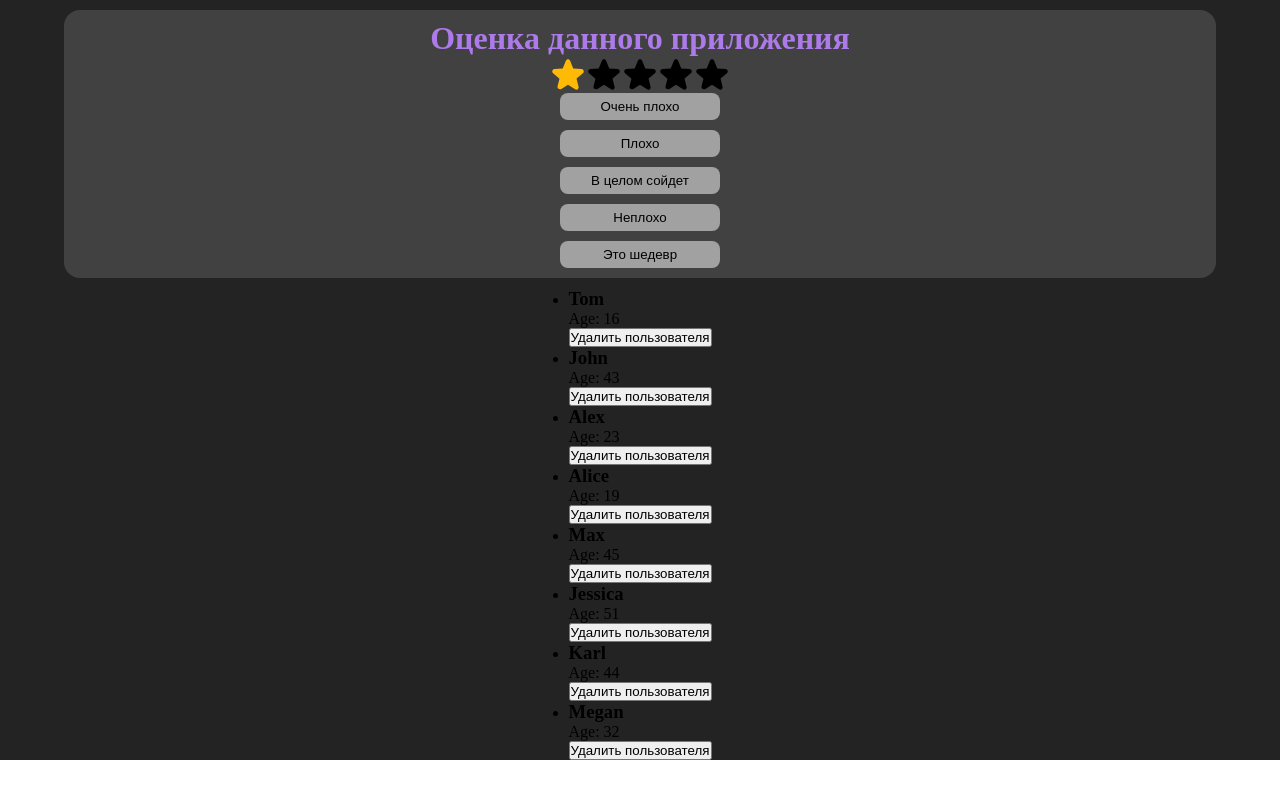
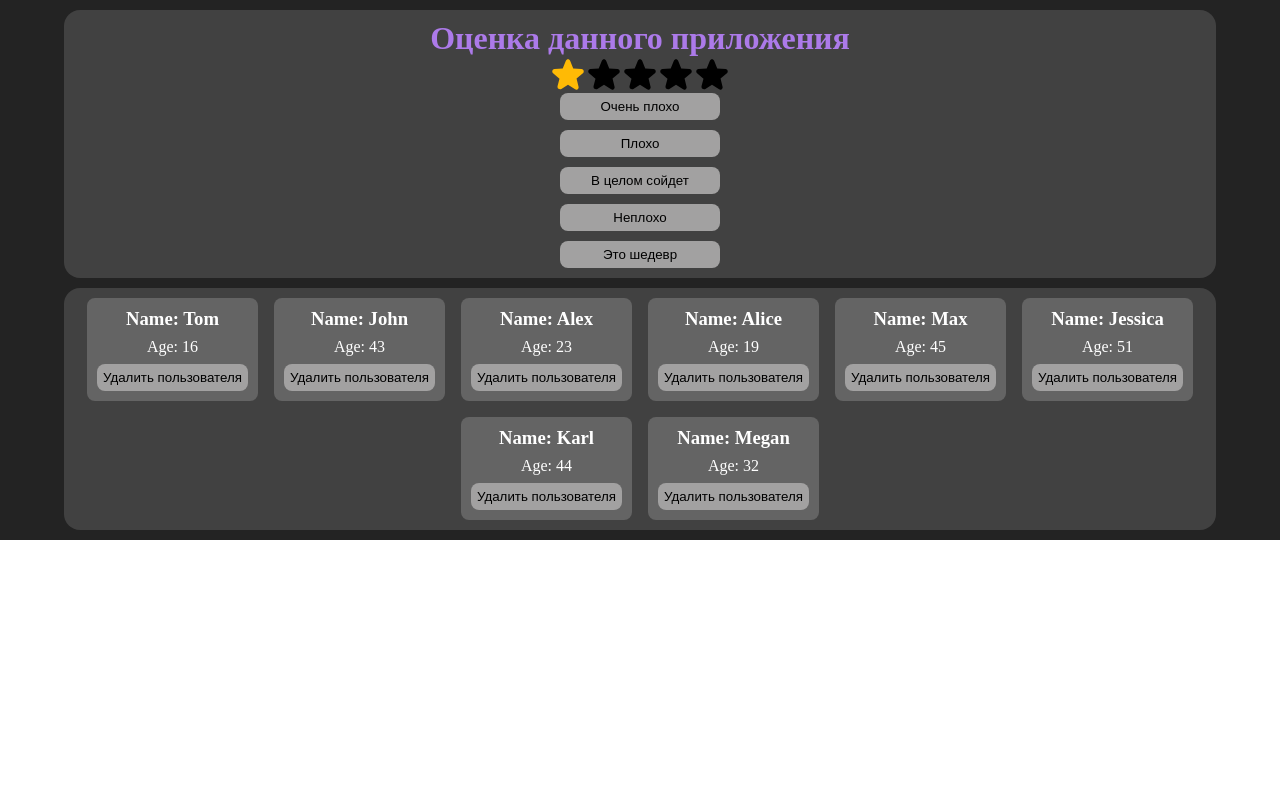
Before and after one commit to WebDevelopmentLearn/ReactLearn, a React (Create React App) app: page / in a window 1280 px wide. Built offline with nearby package versions, Linux system fonts and the light colour scheme.

Commit message:
Правки в стилях рейтинга

```diff
--- a/src/components/List/List.jsx
+++ b/src/components/List/List.jsx
@@ -20,18 +20,21 @@ function List() {
     }
 
     return (
-        <ul>
-            {peoples.map((people, index) => (
-                <li key={index}>
-                    <div>
-                        <h3>{people.name}</h3>
+        <div className={styles.ListContainer}>
+            <ul className={styles.peopleList}>
+                {peoples.map((people, index) => (
+                    <li key={index}>
+                        <h3>Name: {people.name}</h3>
                         <p>Age: {people.age}</p>
-                        <button onClick={() => {removeUser(index)}}>Удалить пользователя</button>
-                    </div>
-                </li>
-            ))}
+                        <button onClick={() => {
+                            removeUser(index)
+                        }}>Удалить пользователя
+                        </button>
+                    </li>
+                ))}
 
-        </ul>
+            </ul>
+        </div>
     )
 }
 
--- a/src/components/List/List.module.css
+++ b/src/components/List/List.module.css
@@ -0,0 +1,52 @@
+
+.ListContainer {
+    width: 90vw;
+    background-color: #414141;
+    padding: 10px;
+
+    border-radius: 16px;
+    margin-bottom: 10px;
+}
+
+.peopleList {
+    display: flex;
+    justify-content: center;
+    align-items: center;
+    flex-wrap: wrap;
+    gap: 16px;
+}
+
+.peopleList li {
+    list-style: none;
+    /*border: 1px solid red;*/
+    background-color: #646464;
+    border-radius: 8px;
+    padding: 10px;
+    color: #ffffff;
+
+    display: flex;
+    flex-direction: column;
+    justify-content: center;
+    align-items: center;
+    gap: 8px;
+
+    list-style: none;
+    transition: box-shadow 0.5s, transform 0.5s;
+}
+
+.peopleList li:hover {
+    box-shadow: 0px 0px 10px 2px #c5eff7;
+    transform: scale(1.1);
+}
+
+.peopleList li button {
+    padding: 6px;
+    background-color: #a2a1a1;
+    border: none;
+    border-radius: 8px;
+    transition: transform 0.5s, filter 1.8s;
+}
+
+.peopleList li button:hover {
+    transform: scale(1.1);
+}
```
